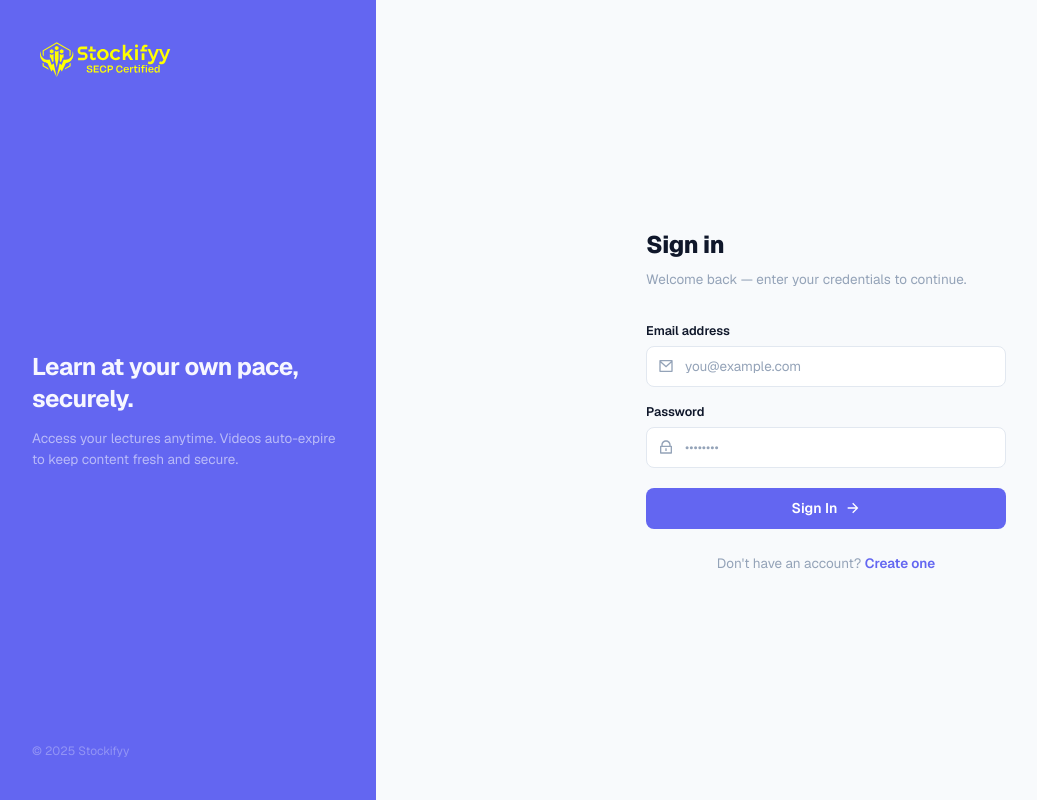
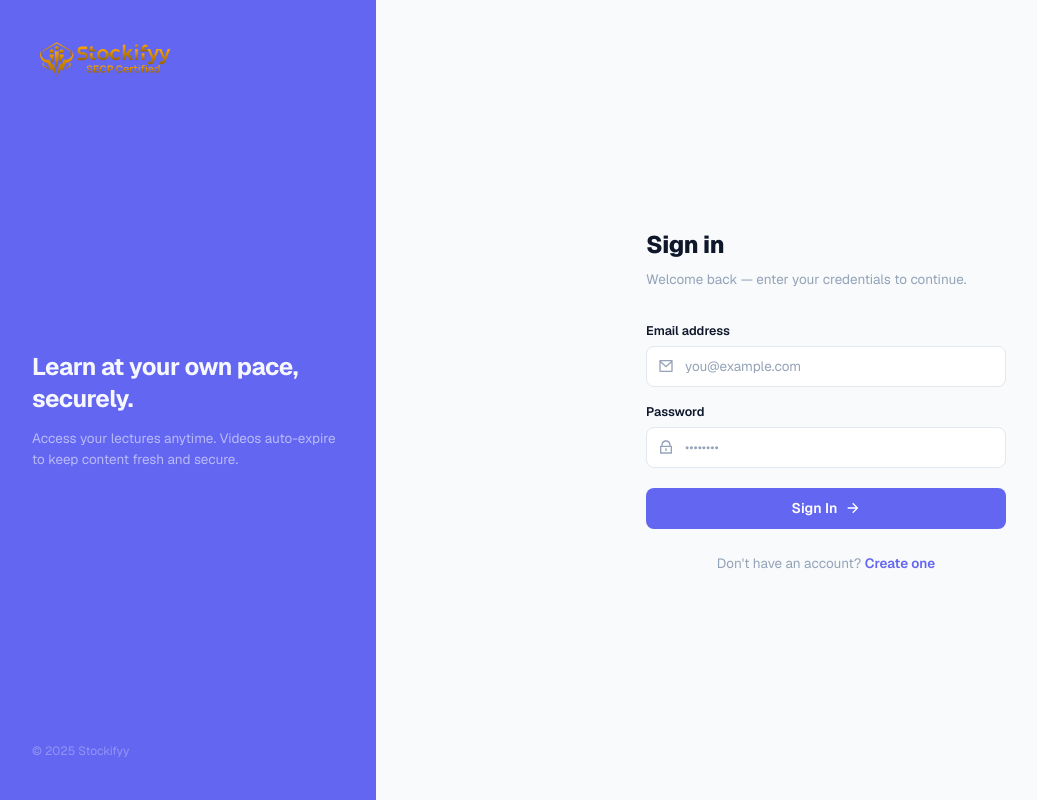
Before and after one commit to stockifyy666/Stockifyy-Lms, a Next.js app: page /auth/login in a window 1280 px wide. Shown: the whole page, without its empty margins (4-1041 px from the left). Built offline with nearby package versions, Linux system fonts and the light colour scheme.

Commit message:
update color of logo

```diff
--- a/src/app/auth/login/page.tsx
+++ b/src/app/auth/login/page.tsx
@@ -31,7 +31,7 @@ export default function LoginPage() {
     <div style={{ minHeight: '100vh', display: 'flex', flexWrap: 'wrap', background: 'var(--bg)' }}>
       {/* Left accent panel */}
       <div style={{ width: 380, minWidth: 0, flex: '0 1 380px', background: 'var(--accent)', display: 'flex', flexDirection: 'column', justifyContent: 'space-between', padding: '40px 36px' }}>
-        <Image src="/logo.svg" alt="Stockifyy" width={140} height={40} style={{ filter: 'brightness(10)' }} />
+        <Image src="/logo.svg" alt="Stockifyy" width={140} height={40} />
         <div>
           <p style={{ color: 'rgba(255,255,255,0.95)', fontSize: 24, fontWeight: 700, lineHeight: 1.35, letterSpacing: '-0.02em', marginBottom: 12 }}>
             Learn at your own pace, securely.
--- a/src/app/auth/register/page.tsx
+++ b/src/app/auth/register/page.tsx
@@ -32,7 +32,7 @@ export default function RegisterPage() {
     <div style={{ minHeight: '100vh', display: 'flex', flexWrap: 'wrap', background: 'var(--bg)' }}>
       {/* Left accent panel */}
       <div style={{ width: 380, minWidth: 0, flex: '0 1 380px', background: 'var(--accent)', display: 'flex', flexDirection: 'column', justifyContent: 'space-between', padding: '40px 36px' }}>
-        <Image src="/logo.svg" alt="Stockifyy" width={140} height={40} style={{ filter: 'brightness(10)' }} />
+        <Image src="/logo.svg" alt="Stockifyy" width={140} height={40} />
         <div>
           <p style={{ color: 'rgba(255,255,255,0.95)', fontSize: 24, fontWeight: 700, lineHeight: 1.35, letterSpacing: '-0.02em', marginBottom: 12 }}>
             Start learning today.
```
